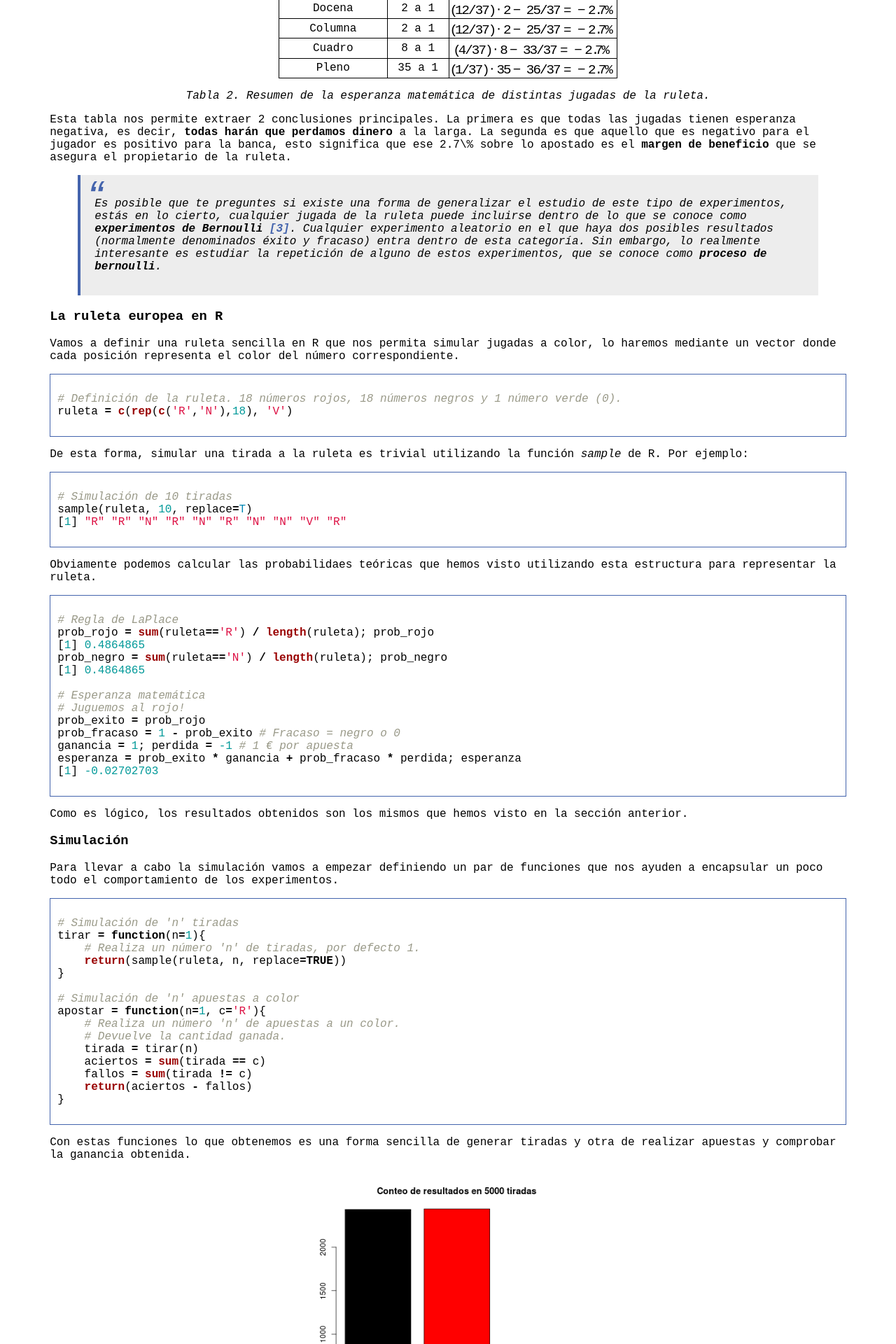
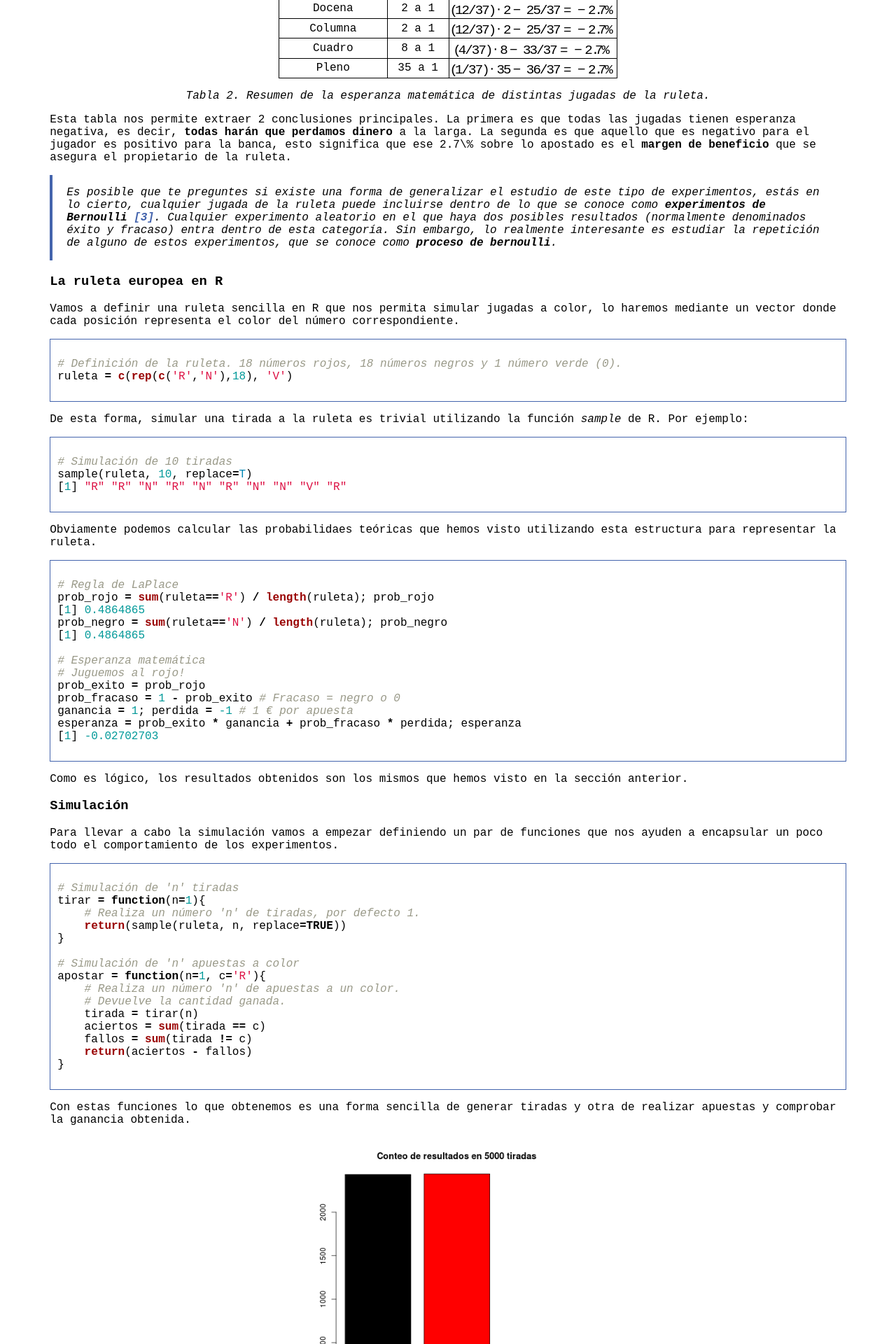
Before and after one commit to Fynardo/Fynardo.github.io, a Jekyll site: the page built from _posts/2021-01-19-probabilidad-r.md, in a window 1280 px wide. Shown: the part 1892-3812 px from the top of the page at 70% size. Built offline with Jekyll 4.4.1, drawn with Linux system fonts in a browser that asks for light colours; formulas are drawn with MathJax 3.

Commit message:
updated info box to not look like a quote

```diff
--- a/_posts/2021-01-19-probabilidad-r.md
+++ b/_posts/2021-01-19-probabilidad-r.md
@@ -84,8 +84,8 @@ Tabla 2. Resumen de la esperanza matemática de distintas jugadas de la ruleta.
 
 Esta tabla nos permite extraer 2 conclusiones principales. La primera es que todas las jugadas tienen esperanza negativa, es decir, **todas harán que perdamos dinero** a la larga. La segunda es que aquello que es negativo para el jugador es positivo para la banca, esto significa que ese 2.7\% sobre lo apostado es el **margen de beneficio** que se asegura el propietario de la ruleta.
 
-> Es posible que te preguntes si existe una forma de generalizar el estudio de este tipo de experimentos, estás en lo cierto, cualquier jugada de la ruleta puede incluirse dentro de lo que se conoce como **experimentos de Bernoulli** [[3]](#ref-bernoulli). Cualquier experimento aleatorio en el que haya dos posibles resultados (normalmente denominados éxito y fracaso) entra dentro de esta categoría. Sin embargo, lo realmente interesante es estudiar la repetición de alguno de estos experimentos, que se conoce como **proceso de bernoulli**.
-{: .post-blockquote}
+Es posible que te preguntes si existe una forma de generalizar el estudio de este tipo de experimentos, estás en lo cierto, cualquier jugada de la ruleta puede incluirse dentro de lo que se conoce como **experimentos de Bernoulli** [[3]](#ref-bernoulli). Cualquier experimento aleatorio en el que haya dos posibles resultados (normalmente denominados éxito y fracaso) entra dentro de esta categoría. Sin embargo, lo realmente interesante es estudiar la repetición de alguno de estos experimentos, que se conoce como **proceso de bernoulli**.
+{: .post-info-box}
 
 
 ### La ruleta europea en R
--- a/assets/css/style.css
+++ b/assets/css/style.css
@@ -66,23 +66,11 @@ a:hover {
     }
 }
 
-.post-blockquote{
+.post-info-box{
     display: block;
     padding: 1em 20px 1em 20px;
     border-left: 4px solid #4464AD;
     font-style: italic;
-    background: #EDEDED;
-    position: relative;
-}
-
-.post-blockquote p::before {
-    content: "\201C";
-    font-family: Arial;
-    font-size: 4em;
-    color: #4464AD;
-    position: absolute;
-    top: -5px;
-    left: 10px;
 }
 
 .post-code-chunk {
```
